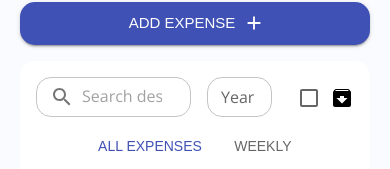
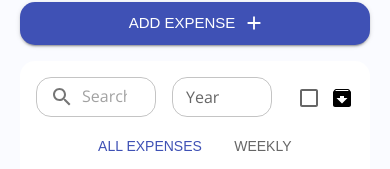
Before and after one commit to sian022/expense-tracker, a React (Vite) app in the folder client/: page / in a window 390 px wide. Shown: the part 189-358 px from the top of the page. Built offline with nearby package versions, Linux system fonts and the light colour scheme; no server answers.

Commit message:
misc: adjusted responsiveness of yearpicker

```diff
--- a/client/src/components/expenses/ExpensesTable.jsx
+++ b/client/src/components/expenses/ExpensesTable.jsx
@@ -192,7 +192,7 @@ const ExpensesTable = ({ openForm }) => {
               slotProps={{
                 textField: {
                   size: "small",
-                  sx: { minWidth: "65px", width: "100px" },
+                  sx: { minWidth: "100px", width: "100px" },
                 },
                 actionBar: {
                   actions: ["today", "clear"],
```
